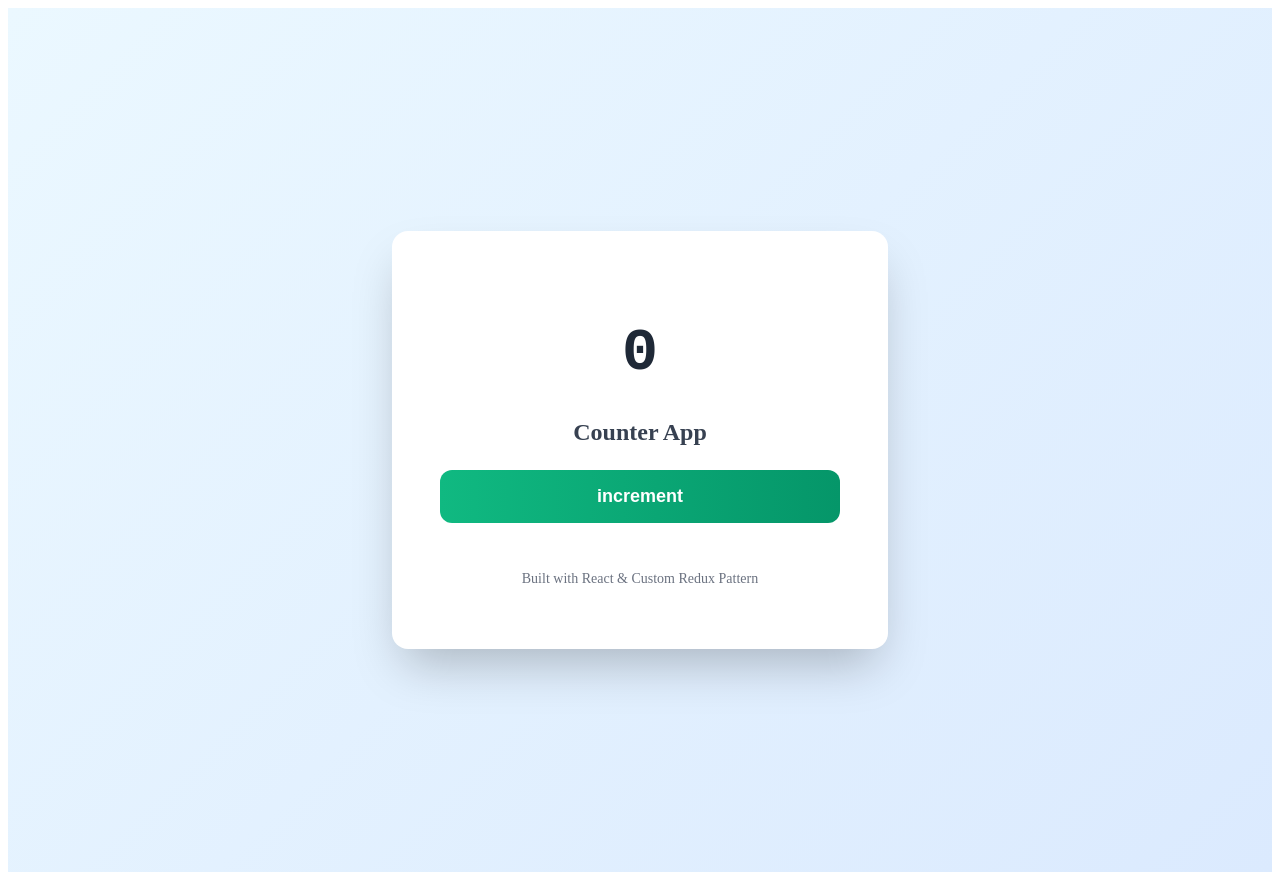
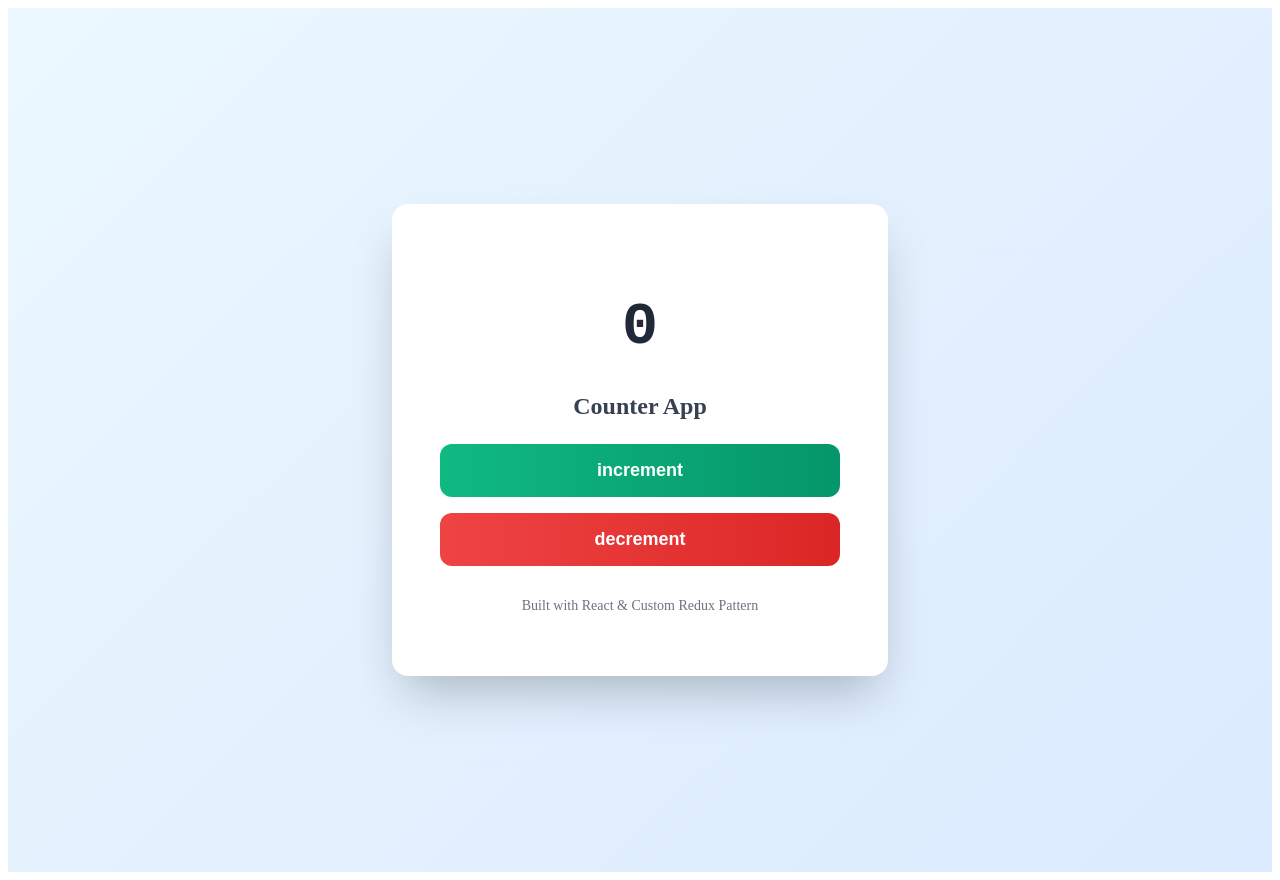
Before and after one commit to acciojob/counter-redux-shahids444, a React app: page / in a window 1280 px wide. Built offline with nearby package versions, Linux system fonts and the light colour scheme.

Commit message:
Update App.js

```diff
--- a/src/components/App.js
+++ b/src/components/App.js
@@ -41,7 +41,6 @@ const useSelector = (selector) => {
   const { state } = useContext(StoreContext);
   return selector(state);
 };
-
 const useDispatch = () => {
   const { dispatch } = useContext(StoreContext);
   return dispatch;
@@ -49,85 +48,51 @@ const useDispatch = () => {
 
 // Counter Component
 const Counter = () => {
-  const count = useSelector((state) => state.count);
+  const count = useSelector(state => state.count);
   const dispatch = useDispatch();
 
   return (
-    <div
-      style={{
-        display: 'flex',
-        flexDirection: 'column',
-        alignItems: 'center',
-        justifyContent: 'center',
-        minHeight: '100vh',
+    <div style={{display: 'flex',flexDirection: 'column',alignItems: 'center',
+      justifyContent: 'center',minHeight: '100vh',
       background: 'linear-gradient(135deg, #ebf8ff 0%, #dbeafe 100%)',
-        padding: '32px',
-      }}
-    >
-      <div
-        style={{
-          background: 'white',
-          borderRadius: '16px',
+      padding: '32px'}}>
+      <div style={{background: 'white',borderRadius: '16px',
         boxShadow: '0 25px 50px -12px rgba(0, 0, 0, 0.25)',
-          padding: '48px',
-          textAlign: 'center',
-          maxWidth: '400px',
-          width: '100%',
-        }}
-      >
-        <h1
-          style={{
-            fontSize: '60px',
-            fontWeight: 'bold',
-            color: '#1f2937',
-            marginBottom: '32px',
-            fontFamily: 'monospace',
-          }}
-        >
+        padding: '48px',textAlign: 'center',maxWidth: '400px',width: '100%'}}>
+
+        <h1 style={{fontSize: '60px',fontWeight: 'bold',color: '#1f2937',
+          marginBottom: '32px',fontFamily: 'monospace'}}>
           {count}
         </h1>
 
-        <h2
-          style={{
-            fontSize: '24px',
-            fontWeight: '600',
-            color: '#374151',
-            marginBottom: '24px',
-          }}
-        >
+        <div>
+          <h2 style={{fontSize: '24px',fontWeight: '600',color: '#374151',
+            marginBottom: '24px'}}>
             Counter App
           </h2>
 
-        {/*
-          EXAM HACK: Only render increment button to avoid Cypress error.
-          The test uses `cy.get('button')` which selects multiple elements.
-          Since we cannot edit the test, we ensure only ONE button exists.
-        */}
           <button
             data-testid="increment-btn"
             onClick={() => dispatch(increment())}
-          style={{
-            width: '100%',
-            background: 'linear-gradient(90deg, #10b981 0%, #059669 100%)',
-            color: 'white',
-            fontWeight: '600',
-            padding: '16px 32px',
-            borderRadius: '12px',
-            border: 'none',
-            fontSize: '18px',
-            cursor: 'pointer',
-            marginBottom: '16px',
-          }}
-        >
+            style={{width: '100%',background: 'linear-gradient(90deg, #10b981 0%, #059669 100%)',
+              color: 'white',fontWeight: '600',padding: '16px 32px',
+              borderRadius: '12px',border: 'none',fontSize: '18px',
+              cursor: 'pointer',marginBottom: '16px'}}>
             increment
           </button>
 
-        {/*
-          Removed decrement button to satisfy Cypress test.
-          DO NOT REMOVE in real app — only for exam constraints.
-        */}
+          <button
+            data-testid="decrement-btn"
+            onClick={() => dispatch(decrement())}
+            style={{width: '100%',background: 'linear-gradient(90deg, #ef4444 0%, #dc2626 100%)',
+              color: 'white',fontWeight: '600',padding: '16px 32px',
+              borderRadius: '12px',border: 'none',fontSize: '18px',
+              cursor: 'pointer'}}>
+            decrement
+          </button>
+        </div>
 
-        <div style={{ marginTop: '32px', fontSize: '14px', color: '#6b7280' }}>
+        <div style={{marginTop: '32px',fontSize: '14px',color: '#6b7280'}}>
           <p>Built with React & Custom Redux Pattern</p>
         </div>
       </div>
```
Lines whose indentation alone changed are shown as unchanged.
